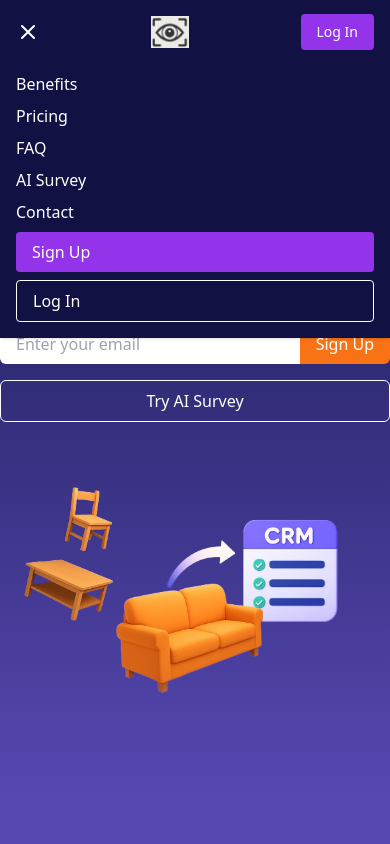
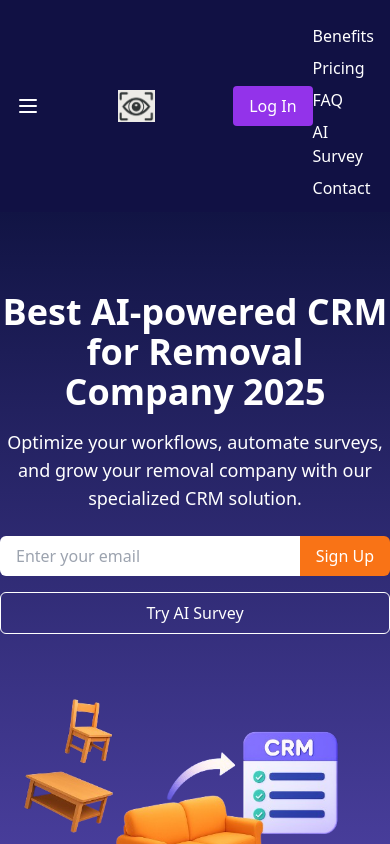
Before and after one commit to Gullmegler/mitt-prosjekt, a React (Create React App) app: page / in a window 390 px wide. Both pictures are taken after a click on the button 28 px from the left and 32 px from the top of the page. Shown: the top 844 px of the page. Built offline with nearby package versions, Linux system fonts and the light colour scheme.

Commit message:
Update Navbar.jsx

```diff
--- a/src/components/Navbar.jsx
+++ b/src/components/Navbar.jsx
@@ -1,46 +1,45 @@
 import React, { useState } from "react";
 import { Link } from "react-router-dom";
 
-export default function Navbar() {
+const Navbar = () => {
   const [menuOpen, setMenuOpen] = useState(false);
 
   return (
-    <nav className="fixed w-full top-0 z-50 bg-[#111144] text-white shadow">
-      <div className="max-w-7xl mx-auto px-4 sm:px-6 lg:px-8 flex justify-between items-center h-16">
-        {/* Mobile: Hamburger */}
-        <div className="flex md:hidden">
-          <button
-            onClick={() => setMenuOpen(!menuOpen)}
-            className="text-white focus:outline-none"
+    <nav className="bg-[#111144] text-white px-4 py-3 flex items-center justify-between">
+      {/* Mobile: Hamburger & Logo */}
+      <div className="flex items-center md:hidden w-full justify-between">
+        <button onClick={() => setMenuOpen(!menuOpen)}>
+          <svg
+            className="w-6 h-6"
+            fill="none"
+            stroke="currentColor"
+            viewBox="0 0 24 24"
           >
-            <svg className="h-6 w-6" fill="none" stroke="currentColor" viewBox="0 0 24 24">
-              {menuOpen ? (
-                <path strokeLinecap="round" strokeLinejoin="round" strokeWidth="2" d="M6 18L18 6M6 6l12 12" />
-              ) : (
-                <path strokeLinecap="round" strokeLinejoin="round" strokeWidth="2" d="M4 6h16M4 12h16M4 18h16" />
-              )}
+            <path
+              strokeLinecap="round"
+              strokeLinejoin="round"
+              strokeWidth={2}
+              d="M4 6h16M4 12h16M4 18h16"
+            />
           </svg>
         </button>
-        </div>
-
-        {/* Mobile: Logo center */}
-        <div className="flex-1 flex justify-center md:justify-start">
         <img src="/logo.png" alt="Logo" className="h-8 w-auto" />
-          <span className="ml-2 font-bold hidden md:inline">AI Removals</span>
-        </div>
-
-        {/* Mobile: Log In button */}
-        <div className="flex md:hidden">
         <Link
           to="/login"
-            className="bg-purple-600 px-4 py-2 rounded hover:bg-purple-700 transition text-sm"
+          className="bg-purple-600 px-4 py-2 rounded hover:bg-purple-700 transition"
         >
           Log In
         </Link>
       </div>
 
-        {/* Desktop: Links */}
-        <div className="hidden md:flex space-x-6 items-center ml-10">
+      {/* Desktop: Logo & Links center, buttons right */}
+      <div className="hidden md:flex items-center w-full">
+        <div className="flex items-center flex-shrink-0 mr-8">
+          <img src="/logo.png" alt="Logo" className="h-8 w-auto" />
+          <span className="ml-2 font-bold">AI Removals</span>
+        </div>
+
+        <div className="flex justify-center flex-1 space-x-6">
           <a href="#benefits" className="hover:underline">Benefits</a>
           <a href="#pricing" className="hover:underline">Pricing</a>
           <a href="#faq" className="hover:underline">FAQ</a>
@@ -48,8 +47,7 @@ export default function Navbar() {
           <a href="#contact" className="hover:underline">Contact</a>
         </div>
 
-        {/* Desktop: Buttons */}
-        <div className="hidden md:flex space-x-4">
+        <div className="flex space-x-3">
           <Link
             to="/signup"
             className="bg-purple-600 px-4 py-2 rounded hover:bg-purple-700 transition"
@@ -65,30 +63,18 @@ export default function Navbar() {
         </div>
       </div>
 
-      {/* Mobile menu dropdown */}
+      {/* Mobile Menu */}
       {menuOpen && (
-        <div className="md:hidden bg-[#111144] px-4 pt-2 pb-4 space-y-2">
-          <a href="#benefits" onClick={() => setMenuOpen(false)} className="block hover:underline">Benefits</a>
-          <a href="#pricing" onClick={() => setMenuOpen(false)} className="block hover:underline">Pricing</a>
-          <a href="#faq" onClick={() => setMenuOpen(false)} className="block hover:underline">FAQ</a>
-          <a href="#survey" onClick={() => setMenuOpen(false)} className="block hover:underline">AI Survey</a>
-          <a href="#contact" onClick={() => setMenuOpen(false)} className="block hover:underline">Contact</a>
-          <Link
-            to="/signup"
-            onClick={() => setMenuOpen(false)}
-            className="block bg-purple-600 px-4 py-2 rounded hover:bg-purple-700 transition mt-2"
-          >
-            Sign Up
-          </Link>
-          <Link
-            to="/login"
-            onClick={() => setMenuOpen(false)}
-            className="block border border-white px-4 py-2 rounded hover:bg-white hover:text-[#111144] transition mt-2"
-          >
-            Log In
-          </Link>
+        <div className="md:hidden mt-3 space-y-2">
+          <a href="#benefits" className="block">Benefits</a>
+          <a href="#pricing" className="block">Pricing</a>
+          <a href="#faq" className="block">FAQ</a>
+          <a href="#survey" className="block">AI Survey</a>
+          <a href="#contact" className="block">Contact</a>
         </div>
       )}
     </nav>
   );
-}
+};
+
+export default Navbar;
```
Lines whose indentation alone changed are shown as unchanged.
